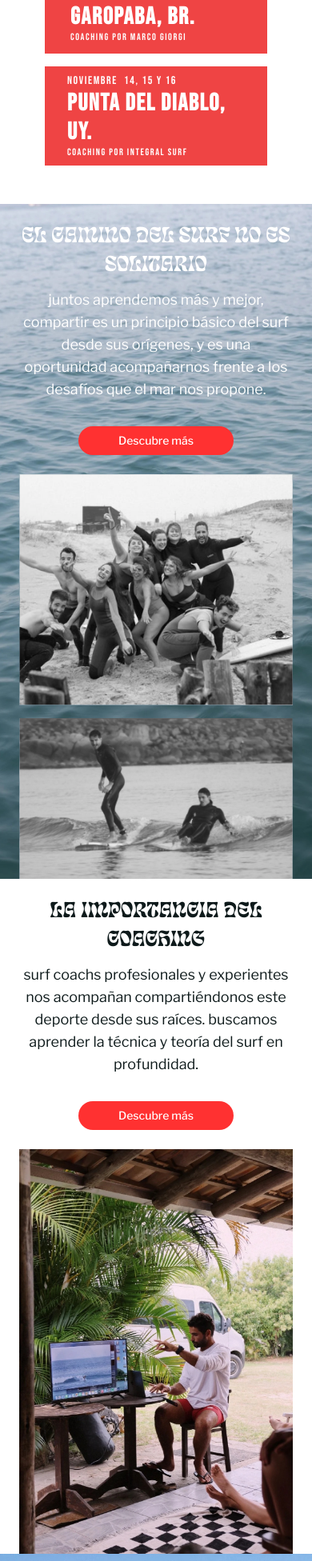
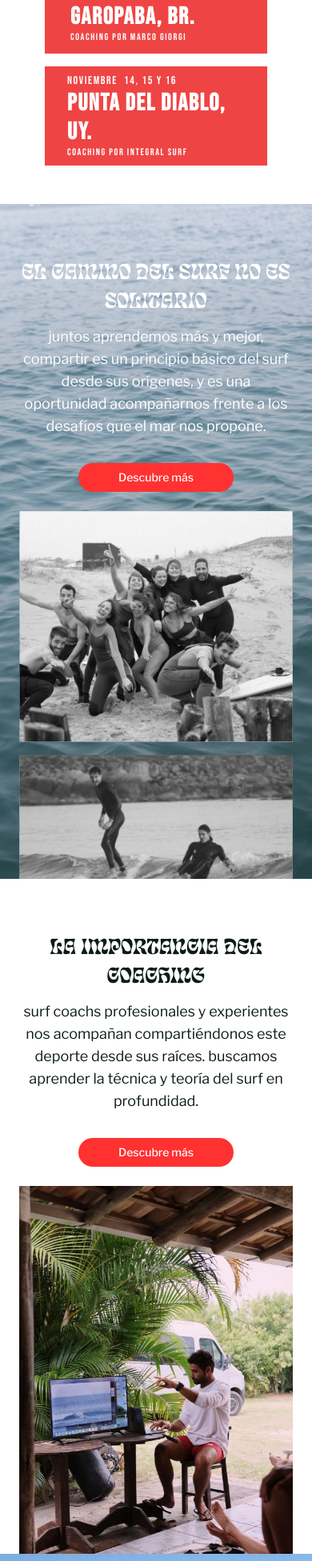
Before and after one commit to diego-caceres/integral-surf-site, a Next.js app: page / in a window 390 px wide. Shown: the part 2809-4761 px from the top of the page at 80% size. Built offline with nearby package versions, Linux system fonts and the light colour scheme.

Commit message:
Fix mobile css

```diff
--- a/src/components/SectionCoaching.tsx
+++ b/src/components/SectionCoaching.tsx
@@ -3,9 +3,9 @@ import Button from "@/components/ui/Button";
 
 export default function SectionCoaching() {
   return (
-    <div className="relative w-full h-screen overflow-hidden pt-20">
+    <div className="relative w-full min-h-screen overflow-hidden pt-20">
       {/* Content Overlay */}
-      <div className="absolute inset-0 flex items-center justify-center p-6 pb-10">
+      <div className="absolute inset-0 flex items-start justify-center p-6 pb-10">
         <div className="flex flex-col md:grid md:grid-cols-2 md:pl-[100px] w-full gap-6 ">
           {/* Left Column (Shown below on mobile) */}
           <div className="flex flex-col gap-4 md:gap-8 justify-center order-2 md:order-1 ">
--- a/src/components/SectionTheRoad.tsx
+++ b/src/components/SectionTheRoad.tsx
@@ -3,7 +3,7 @@ import Button from "@/components/ui/Button";
 
 export default function SectionTheRoad() {
   return (
-    <div className="relative w-full h-screen overflow-hidden pt-20">
+    <div className="relative w-full min-h-screen overflow-hidden pt-20">
       {/* Background Image */}
       <Image
         src="/images/home/sea-background.jpeg"
@@ -14,7 +14,7 @@ export default function SectionTheRoad() {
       />
 
       {/* Content Overlay */}
-      <div className="absolute inset-0 flex items-center justify-center p-6 pb-10">
+      <div className="absolute inset-0 flex items-start justify-center p-6 pb-10">
         <div className="flex flex-col md:grid md:grid-cols-2 md:pl-[100px] w-full gap-6 text-white">
           {/* Left Column (Shown below on mobile) */}
           <div className="flex flex-col gap-4 md:gap-8 justify-center order-2 md:order-1 ">
```
